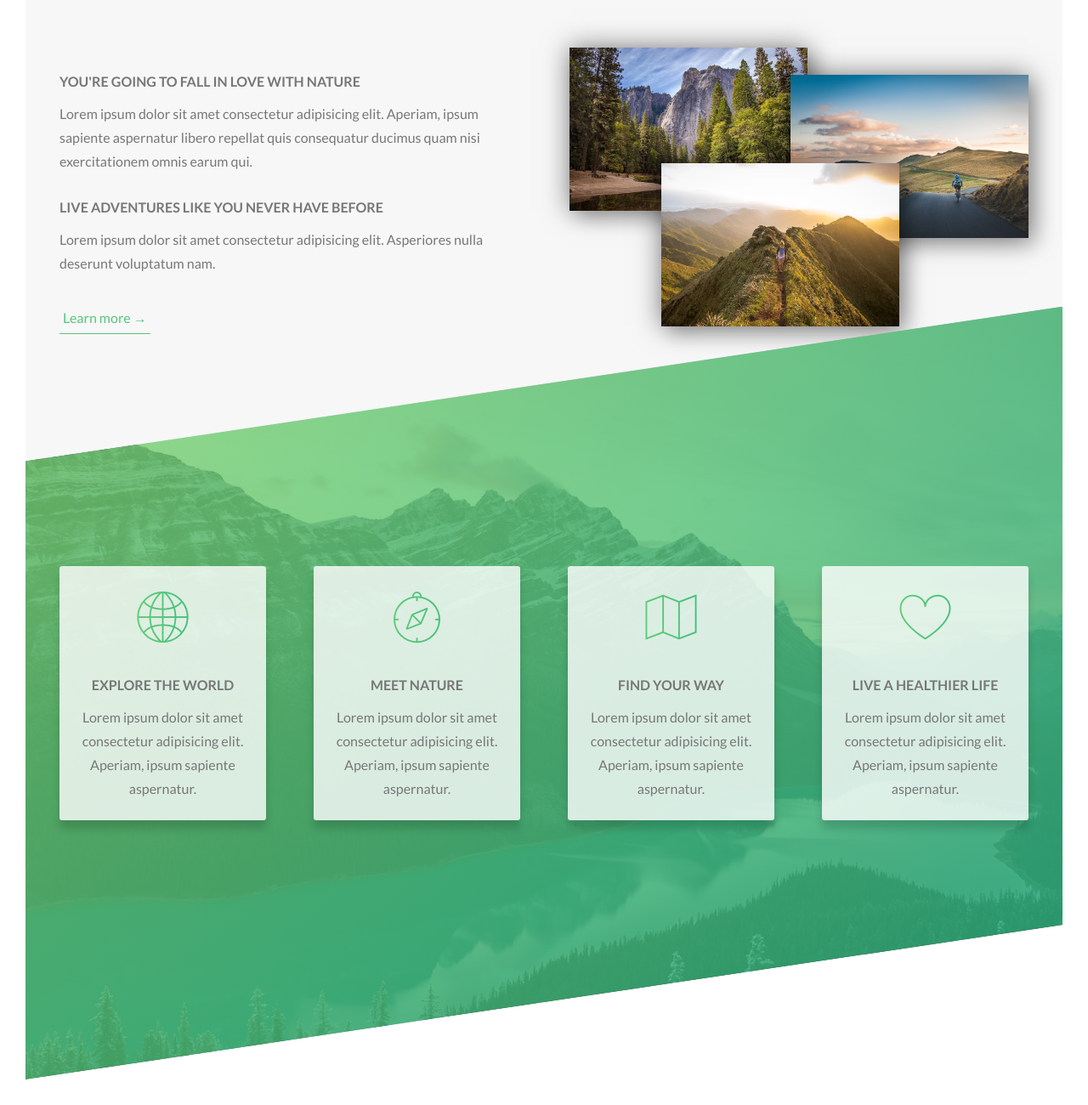
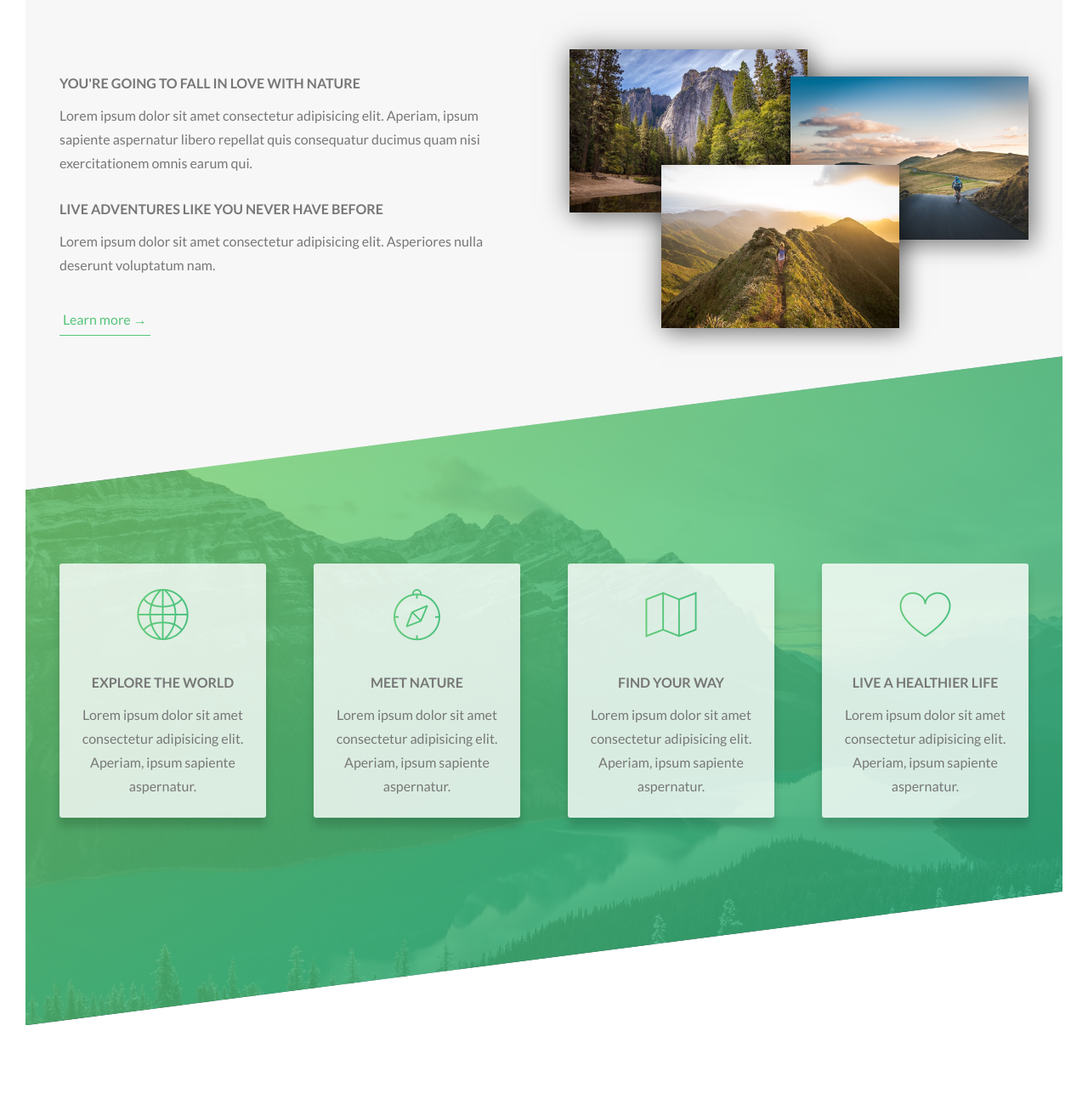
Before and after one commit to rynay/NatoursProject-AdvancedCSSandSASS, a plain HTML site: page my-src/index.html in a window 1280 px wide. Shown: the part 887-2187 px from the top of the page at 85% size. After the commit the page ends 2123 px from the top, so only its background shows below. Drawn offline with Linux system fonts and the light colour scheme.

Commit message:
some corrects

```diff
--- a/my-src/scss/layout/_layout.scss
+++ b/my-src/scss/layout/_layout.scss
@@ -15,12 +15,12 @@ body {
 }
 
 .about {
-    margin-top: -20vh;
+    margin-top: -13%;
     padding: 17% 0;
 }
 
 .features {
-    margin-top: -30vh;
-    padding: 25% 0;
+    margin-top: -15%;
+    padding: 20% 0;
     clip-path: polygon(0 20%, 100% 0, 100% 80%, 0 100%);
 }
```
Also changed, not shown: my-src/css/main.css.
